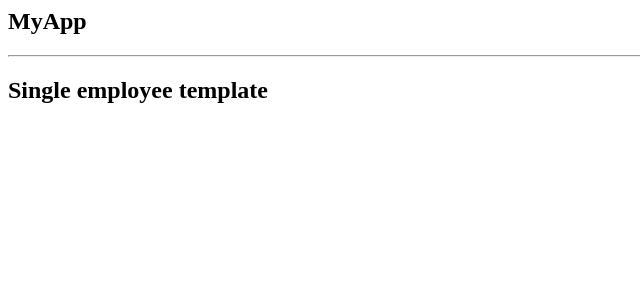
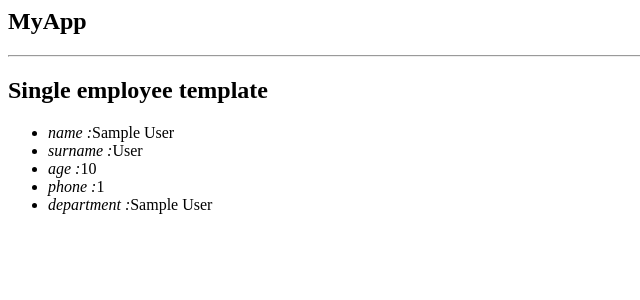
Before and after one commit to MrsLecter/Django_CRUD_App, a Django app: template templates/employee.html in a window 1280 px wide. Shown: the top 300 px of the page, without its empty margins (0-640 px from the left). Run offline with Django 4.2, Linux system fonts and the light colour scheme; the template is opened without the code that fills it: values that come from a table or form of the project are taken from there, others are empty; tables that the repository leaves empty hold one stand-in row (values such as "Sample post").

Commit message:
add: get query

```diff
--- a/employees/urls.py
+++ b/employees/urls.py
@@ -3,5 +3,5 @@ from . import views
 
 urlpatterns = [
     path('employees/', views.employees, name='employees'),
-    path('employees/<str:pk>/', views.employee, name='employee')
+    path('employee/<str:pk>/', views.employee, name='employee')
 ]
--- a/requirements.txt
+++ /dev/null
@@ -1,5 +0,0 @@
-asgiref==3.5.2
-backports.zoneinfo==0.2.1
-Django==4.0.4
-psycopg2-binary==2.9.3
-sqlparse==0.4.2
--- a/templates/employee.html
+++ b/templates/employee.html
@@ -1,2 +1,9 @@
 {% include 'navbar.html' %}
 <h2>Single employee template</h2>
+<ul>
+    <li><i>name :</i>{{data.name}}</li>
+    <li><i>surname :</i>{{data.surname}}</li>
+    <li><i>age :</i>{{data.age}}</li>
+    <li><i>phone :</i>{{data.phone}}</li>
+    <li><i>department :</i>{{data.department}}</li>
+</ul>
--- a/templates/employees.html
+++ b/templates/employees.html
@@ -1,2 +1,7 @@
 {% include 'navbar.html' %}
 <h2>List of employees</h2>
+<ul>
+{%for item in data%}
+<li>{{item}}</li>
+{%endfor%}
+</ul>
```
Also changed, not shown: employees/views.py (+6 -3 lines), employees/migrations/0002_alter_employee_age.py (added).
